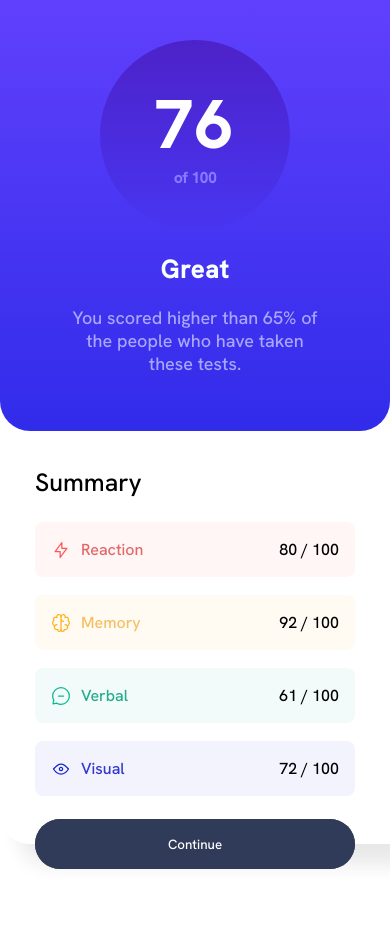
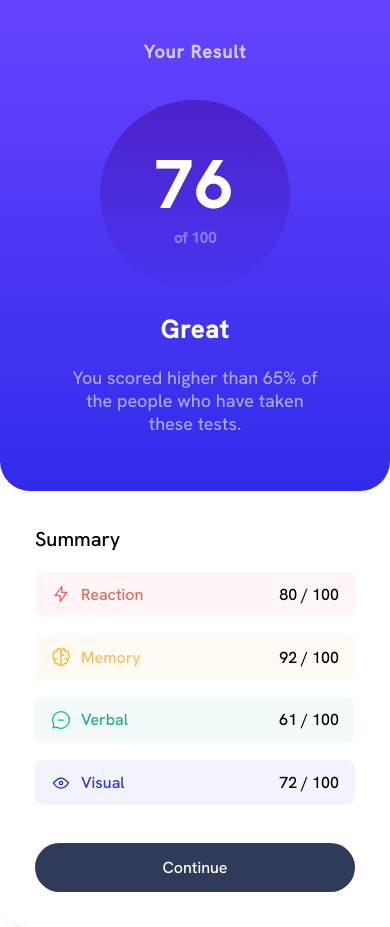
Before and after one commit to J-Danilo/frontend-mentor, a plain HTML site: page results-summary-component/index.html in a window 390 px wide. Before the commit the page ends 904 px from the top, so only its background shows below. Drawn offline with Linux system fonts and the light colour scheme.

Commit message:
finish the challenge

```diff
--- a/results-summary-component/index.html
+++ b/results-summary-component/index.html
@@ -59,11 +59,10 @@
             </div>
             <span>72 / 100</span>
           </div>
+          <a class="link" href="https://github.com/J-Danilo" target="_blank"
+            >Continue</a
+          >
         </div>
-
-        <a class="link" href="https://github.com/J-Danilo" target="_blank"
-          ><button class="button">Continue</button></a
-        >
       </div>
     </div>
   </body>
--- a/results-summary-component/style.css
+++ b/results-summary-component/style.css
@@ -6,7 +6,7 @@
   }
 
 body {
-    height: 100vh;
+    min-height: 100vh;
     display: flex;
     justify-content: center;
     align-items: center;
@@ -22,6 +22,7 @@ body {
     border-radius: 30px;
     box-sizing: border-box;
     box-shadow: 20px 20px 20px rgba(29, 28, 28, 0.1);
+    background-color: white;
 }
 
 .blue-div {
@@ -54,7 +55,6 @@ body {
 
 .your-result {
     color: #cccaff;
-    font-family: fontinha;
     font-size: 18px;
     font-weight: 600;
     letter-spacing: 1px;
@@ -76,7 +76,6 @@ body {
 }
 
 .number-state {
-    font-family: fontinha;
     font-weight: bold;
     font-size: 65px;
     letter-spacing: 4px;
@@ -84,13 +83,11 @@ body {
 
 .overall {
     color: #887bff;
-    font-family: fontinha;
     font-size: 15px;
 }
 
 .great {
         color: #f9ffff;
-        font-family: fontinha;
         font-size: 25px;
         font-weight: 700;
         margin-top: 23px;
@@ -106,7 +103,6 @@ body {
     color: #a8a6ff;
     margin-top: 20px;
     margin-bottom: 50px;
-    font-family: fontinha;
     padding-bottom: 55px;
 
 }
@@ -117,16 +113,16 @@ body {
     align-items: center;
     flex-direction: column;
     padding: 35px;
+    height: 100%;
 
 }
 
 .summary {
     display: inline-block;
     width: 100%;
-    font-family: fontinha;
     font-weight: 500;
     font-size: 25px;
-
+    margin-bottom: 40px;
 }
 
 .status {
@@ -213,35 +209,53 @@ body {
     border: 0;
 }
 
-.button:hover {
+
+.link:hover {
     background-image: linear-gradient(#6643fe,#312dea);
     cursor: pointer;
     box-shadow: none;
 }
 
 .link {
+    display: flex;
+    align-items: center;
+    justify-content: center;
     text-decoration: none;
     color: white;
     width: 100%;
-    height: 50px;
+    height: 60px;
     border-radius: 25px;
     background-color: #303b59;
     color: white;
     box-shadow: none;
     border: 0;
+    margin-top: 20px;
 }
 
-@media (max-width: 550px) {
+@media (max-width: 485px) {
+
+
     .card {
         flex-direction: column;
-        height: 100vh;
+        height: 100%;
         justify-content: center;
         overflow: unset;
         border-bottom-right-radius: 0;
+        background-color: white;
         }
 
     .white-div {
         width: 100%;
+
     }
 
+    .blue-div {
+        border-top-left-radius: 0;
+        border-top-right-radius: 0;
+    }
+
+    .summary {
+        margin-bottom: 20px;
+        font-size: 20px;
+    }
 }
```
